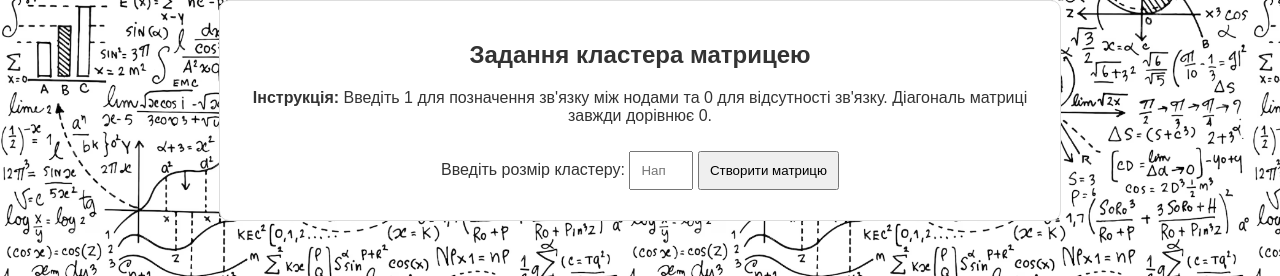
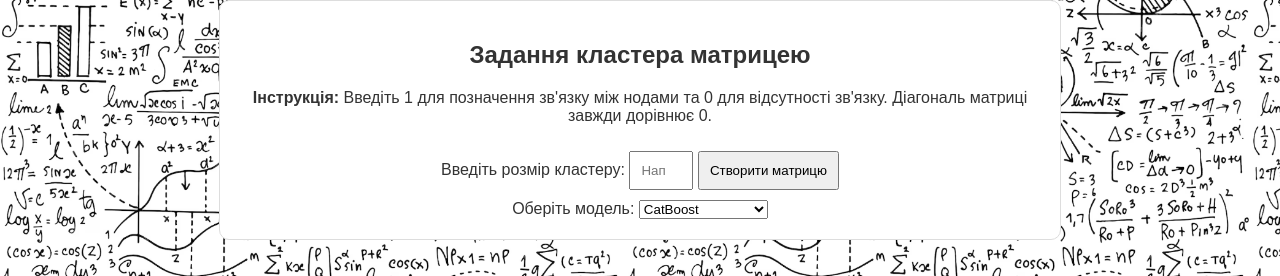
Before and after one commit to PSnik-Kostiantyn/SplitBrainDetector, a Django app: page / in a window 1280 px wide. Shown: the part 524-800 px from the top of the page. Run offline with Django 5.2, Linux system fonts and the light colour scheme.

Commit message:
Index page changes

```diff
--- a/app/static/scripts/main.js
+++ b/app/static/scripts/main.js
@@ -1,7 +1,7 @@
 document.getElementById("generate-matrix").addEventListener("click", () => {
     const size = parseInt(document.getElementById("matrix-size-input").value);
-    if (size < 2 || size > 9 || isNaN(size)) {
-        alert("Введіть розмір від 2 до 9");
+    if (size < 4 || size > 9 || isNaN(size)) {
+        alert("Введіть розмір від 4 до 9");
         return;
     }
 
@@ -97,14 +97,16 @@ document.getElementById("submit-matrix").addEventListener("click", () => {
     console.log("Nodes:", nodesHorizontal);
     console.log("Matrix:", matrix);
 
+    const model = document.getElementById("model-select").value;
     fetch(window.location.href, {
         method: "POST",
         headers: {
             "Content-Type": "application/json",
             "X-CSRFToken": document.querySelector('[name="csrfmiddlewaretoken"]').value
         },
-        body: JSON.stringify({nodes: nodesHorizontal, matrix: matrix})
+        body: JSON.stringify({nodes: nodesHorizontal, matrix: matrix, model: model})
     })
+
         .then((response) => response.json())
         .then((data) => {
 
--- a/app/templates/index.html
+++ b/app/templates/index.html
@@ -19,10 +19,13 @@
 <section class="description">
     <h2>Короткий опис проблеми</h2>
     <p>
-        <strong>Split Brain Problem</strong> — це критична ситуація, яка виникає в розподілених системах. Вона виникає, коли кластер ділиться на кілька ізольованих сегментів, які можуть працювати незалежно один від одного. Це може призвести до конфліктів у даних, некоректної роботи системи або навіть її повного збою.
+        <strong>Split Brain Problem</strong> — це критична ситуація, яка виникає в розподілених системах. Вона виникає,
+        коли кластер ділиться на кілька ізольованих сегментів, які можуть працювати незалежно один від одного. Це може
+        призвести до конфліктів у даних, некоректної роботи системи або навіть її повного збою.
     </p>
     <p>
-        Наша модель дозволяє прогнозувати можливість виникнення такої ситуації, що сприяє підтримці стабільності системи.
+        Наша модель дозволяє прогнозувати можливість виникнення такої ситуації, що сприяє підтримці стабільності
+        системи.
     </p>
     <p>
         Дізнайтесь більше на <a href="/info" class="info-link">інформаційній сторінці</a>.
@@ -42,6 +45,15 @@
 
     <div id="matrix-container"></div>
 
+    <div class="model-selection">
+        <label for="model-select">Оберіть модель:</label>
+        <select id="model-select">
+            <option value="rf">Random Forest</option>
+            <option value="gb">Gradient Boosting</option>
+            <option value="cb" selected>CatBoost</option>
+        </select>
+    </div>
+
     <button id="submit-matrix" class="hidden">Відправити</button>
 
     <div id="result" class="hidden"></div>
--- a/app/views.py
+++ b/app/views.py
@@ -15,8 +15,10 @@ def index(request):
             data = json.loads(request.body)
             nodes = data.get("nodes", [])
             matrix = data.get("matrix", [])
-            print(nodes)
-            print(matrix)
+            model = data.get("model", "cb")
+
+            print("Model selected: ---- ", model)
+
             if not matrix or not nodes:
                 return JsonResponse({"error": "Матриця або вузли не можуть бути порожніми."}, status=400)
 
@@ -24,12 +26,18 @@ def index(request):
                 return JsonResponse({"probability": -1})
 
             if isSplitBrain(nodes, matrix):
-                print("100%")
                 return JsonResponse({"probability": 100})
 
-            probability = predict_cb(nodes, matrix)
+            if model == "rf":
+                probability = predict_rf(nodes, matrix)
+            elif model == "gb":
+                probability = predict_gb(nodes, matrix)
+            else:
+                probability = predict_cb(nodes, matrix)
+
             probability = round(probability * 100, 2)
             return JsonResponse({"probability": probability})
+
         except json.JSONDecodeError:
             return JsonResponse({"error": "Невірний формат JSON."}, status=400)
 
```
